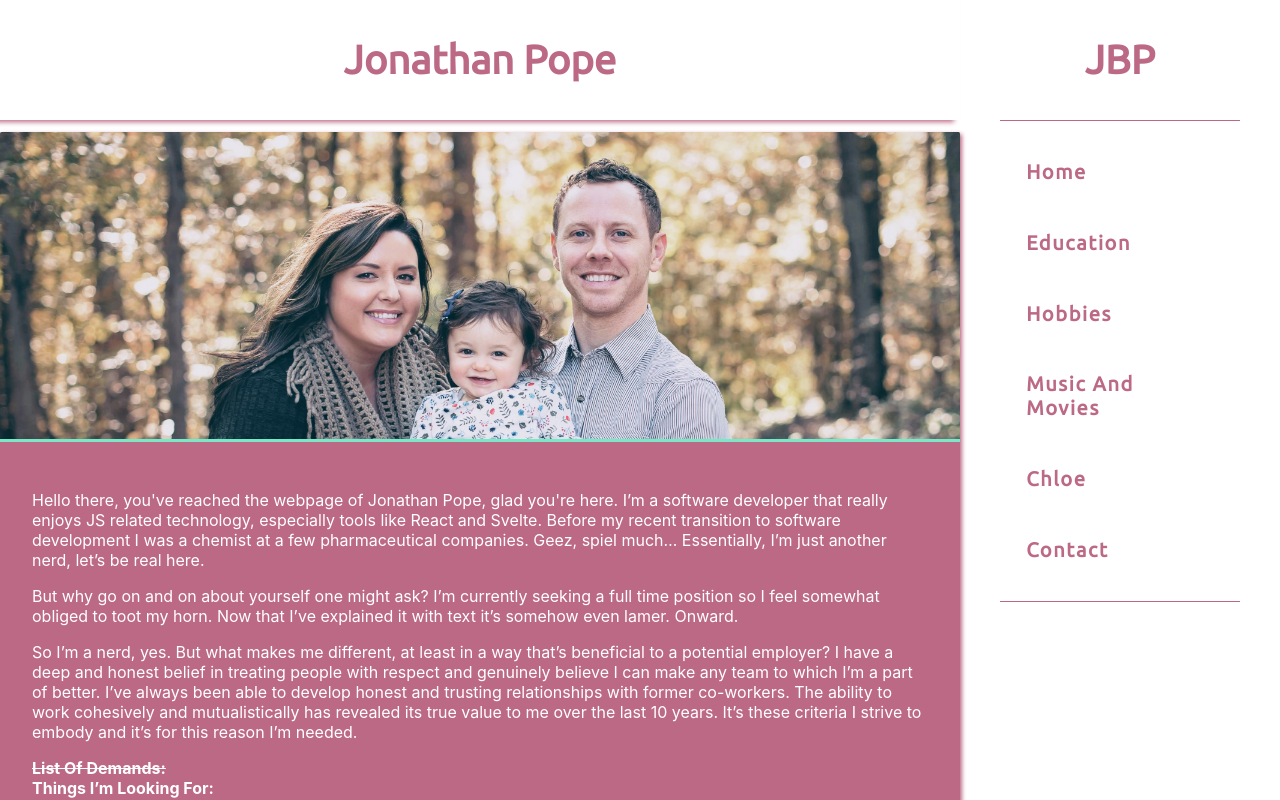
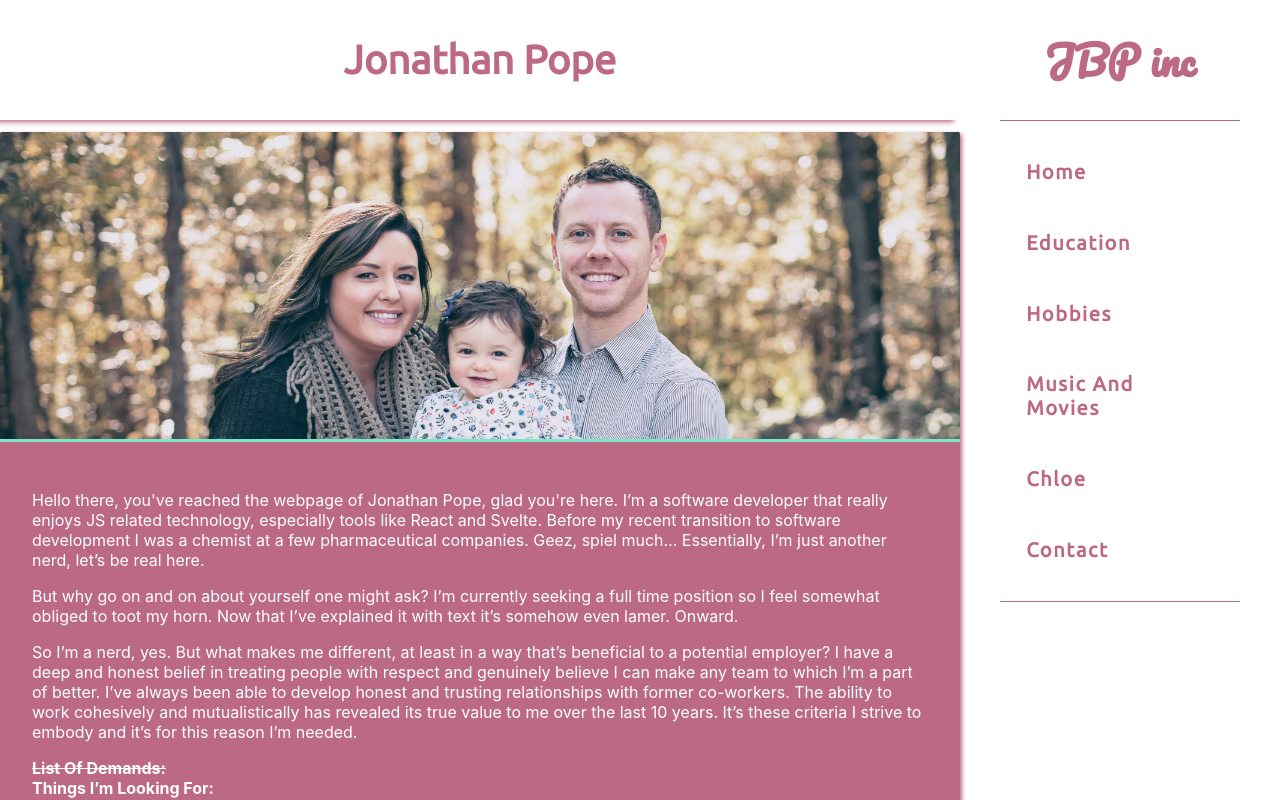
Before and after one commit to popejb1116/jbp-website-ui, a Svelte app: page / in a window 1280 px wide. Built offline with nearby package versions, Linux system fonts and the light colour scheme.

Commit message:
Styling edits to header title and aside logo

```diff
--- a/public/index.html
+++ b/public/index.html
@@ -10,8 +10,8 @@
 	<link rel='stylesheet' href='/global.css'>
    <link rel='stylesheet' href='/bundle.css'>
 
-   <!-- UBUNTU GOOGLE FONT -->
-   <link href="https://fonts.googleapis.com/css?family=Ubuntu&display=swap" rel="stylesheet">
+   <!-- GOOGLE FONTS -->
+   <link href="https://fonts.googleapis.com/css?family=Pacifico|Ubuntu&display=swap" rel="stylesheet">
 </head>
 
 <body>
--- a/src/layout/aside/Aside.svelte
+++ b/src/layout/aside/Aside.svelte
@@ -16,7 +16,6 @@
       align-items: center;
 
       background: transparent;
-      /* border-left: solid 1px var(--theme-primary); */
    }
    .aside-nav {
       display: flex;
--- a/src/layout/aside/Logo.svelte
+++ b/src/layout/aside/Logo.svelte
@@ -10,8 +10,8 @@
       height: 15vh;
       font-size: 2.5rem;
       font-weight: bold;
-      font-family: 'Ubuntu', sans-serif;
+      font-family: 'Pacifico', cursive;
    }
 </style>
 
-<div>JBP</div>
+<div>JBP inc</div>
```
